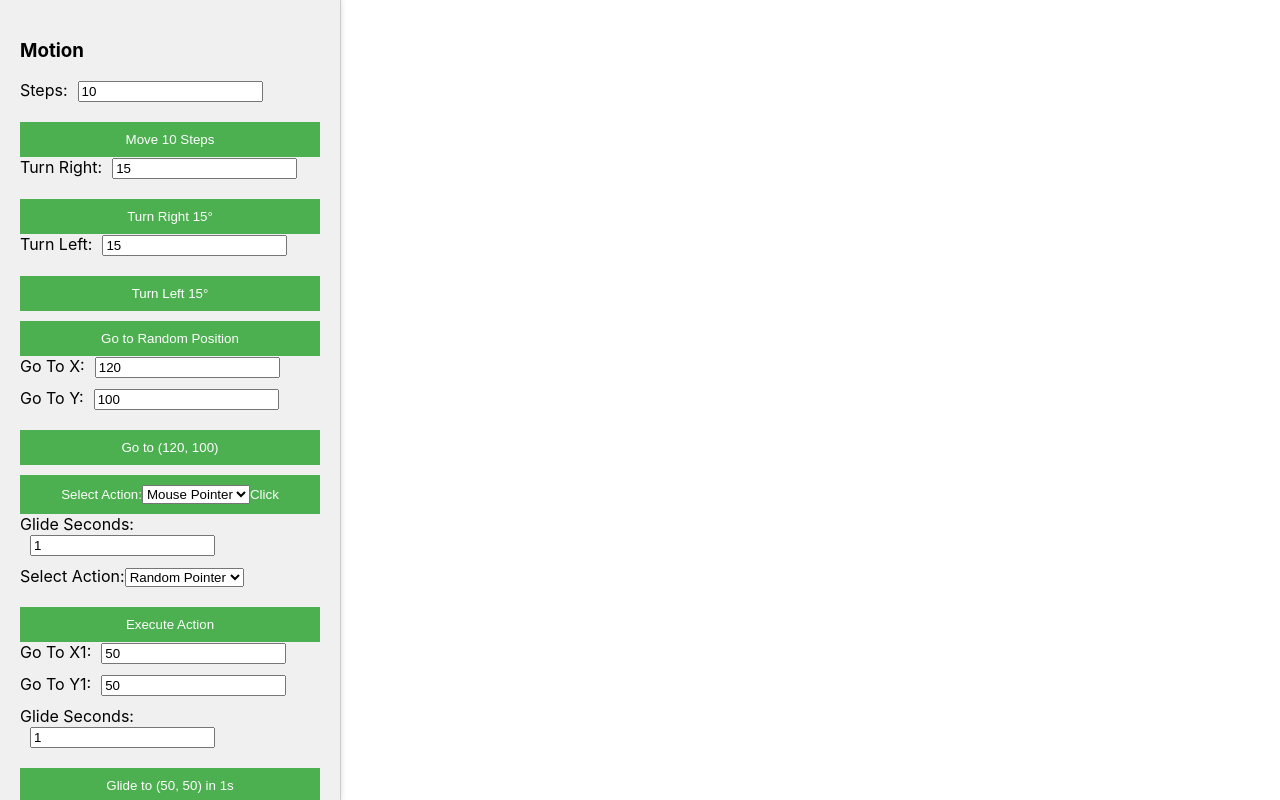
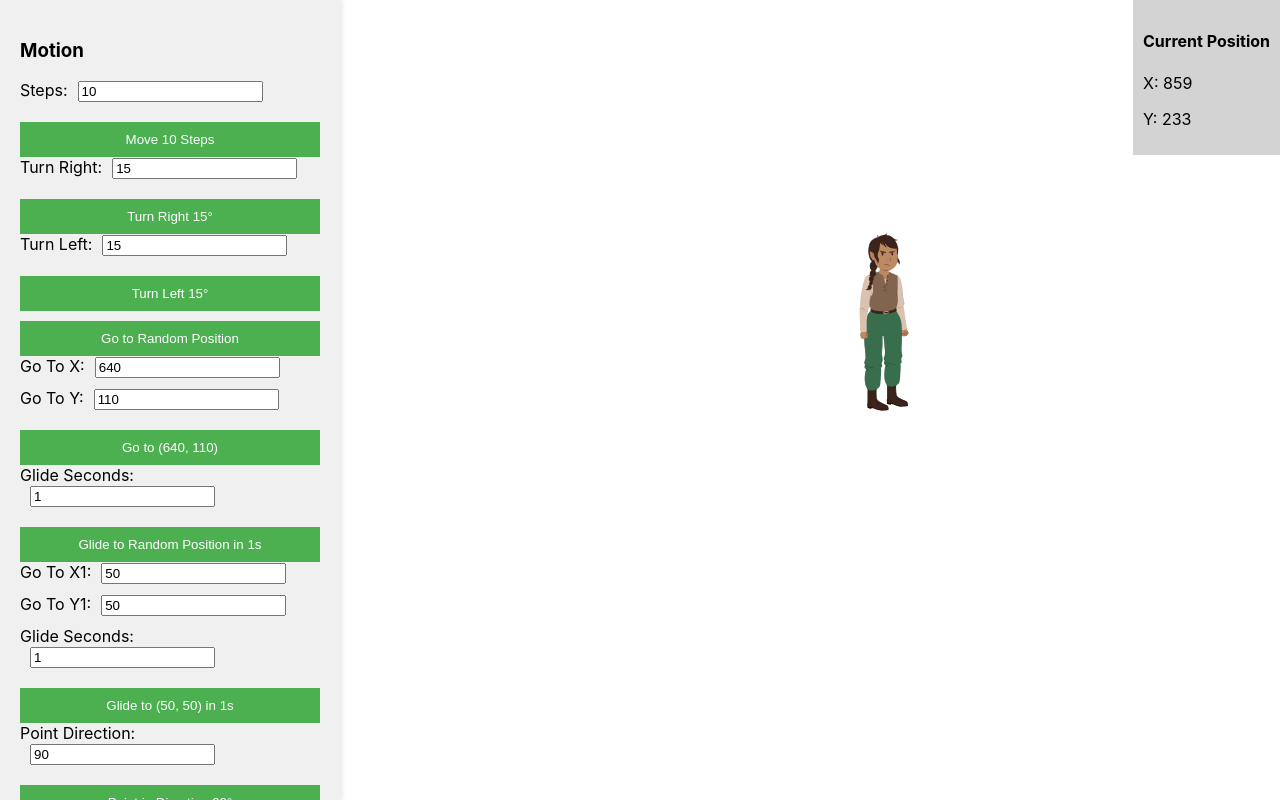
Before and after one commit to meaashishsingh/Motion-Replay-of-an-object, a React (Create React App) app: page / in a window 1280 px wide. Built offline with nearby package versions, Linux system fonts and the light colour scheme.

Commit message:
Update MotionSimulator.js

```diff
--- a/src/MotionSimulator.js
+++ b/src/MotionSimulator.js
@@ -1,17 +1,16 @@
-import React, { useState,useEffect} from 'react';
+import React, { useState,useEffect } from 'react';
 import './App.css';
 import catlogo from '../src/cat5.svg';
 
 const MotionSimulator = () => {
-  const [position, setPosition] = useState({ x: 453, y: 233 });
-  const [position1, setPosition1] = useState({ left: 453, top: 233 });
+  const [position, setPosition] = useState({ x: 859, y: 233 });
   const [angle, setAngle] = useState(0);
   const [size, setSize] = useState(100);
   const [steps, setSteps] = useState(10);
   const [turnDegrees, setTurnDegrees] = useState(15);
   const [turnDegrees1, setTurnDegrees1] = useState(15);
-  const [goToX, setGoToX] = useState(120);
-  const [goToY, setGoToY] = useState(100);
+  const [goToX, setGoToX] = useState(640);
+  const [goToY, setGoToY] = useState(110);
   const [goToX1, setGoToX1] = useState(50);
   const [goToY1, setGoToY1] = useState(50);
   const [glideSeconds, setGlideSeconds] = useState(1);
@@ -26,13 +25,40 @@ const MotionSimulator = () => {
   const [actionHistory, setActionHistory] = useState([]);
   const [initialState, setInitialState] = useState(null); // Store initial state
   const [selectedAction, setSelectedAction] = useState(null);
-  const [selectedAction1, setSelectedAction1] = useState(null);
-
-  // const [position1, setPosition1] = useState({ left: 0, top: 0 });
+  const [selectIndex1,setselectIndex1]=useState();
   const [dragging, setDragging] = useState(false);
   const [offset, setOffset] = useState({ x: 0, y: 0 });
 
+  useEffect(() => {
+    document.addEventListener('mousemove', handleMouseMove);
+    document.addEventListener('mouseup', handleMouseUp);
 
+    return () => {
+      document.removeEventListener('mousemove', handleMouseMove);
+      document.removeEventListener('mouseup', handleMouseUp);
+    };
+  }, [dragging]);
+
+  const handleMouseDown = (e) => {
+    setDragging(true);
+    setOffset({
+      x: e.clientX - position.x,
+      y: e.clientY - position.y,
+    });
+  };
+
+  const handleMouseMove = (e) => {
+    if (dragging) {
+      setPosition({
+        x: e.clientX - offset.x,
+        y: e.clientY - offset.y,
+      });
+    }
+  };
+
+  const handleMouseUp = () => {
+    setDragging(false);
+  };
 
   const storeInitialState = () => {
     setInitialState({
@@ -49,26 +75,40 @@ const MotionSimulator = () => {
   // const maxX = 1086;
   // const minY = -7;
   // const maxY = 608;
-
-  const minX = 6;
-  const maxX = 1136;
-  const minY = 24;
-  const maxY = 624;
+  const minX = 342;
+  const maxX = 1472;
+  const minY = -37;
+  const maxY = 559;
 
   const withinBounds = (x, y) => {
     return x >= minX && x <= maxX && y >= minY && y <= maxY;
   };
 
+  // const moveSteps = (steps) => {
+  //   const rad = (Math.PI / 180) * angle;
+  //   const newX = position.x + steps * Math.cos(rad);
+  //   const newY = position.y + steps * Math.sin(rad);
+  //   if (withinBounds(newX, newY)) {
+  //     setPosition({ x: newX, y: newY });
+  //     setActionHistory([...actionHistory, { action: 'move', params: { steps } }]);
+  //   }
+  // };
   const moveSteps = (steps) => {
+    setPosition((prevPosition) => {
       const rad = (Math.PI / 180) * angle;
-    const newX = position.x + steps * Math.cos(rad);
-    const newY = position.y + steps * Math.sin(rad);
+      const newX = prevPosition.x + steps * Math.cos(rad);
+      const newY = prevPosition.y + steps * Math.sin(rad);
+
       if (withinBounds(newX, newY)) {
-      console.log(newX);
-      console.log(newY);
-      setPosition({ x: newX, y: newY });
-      setActionHistory([...actionHistory, { action: 'move', params: { steps } }]);
+        setActionHistory((prevHistory) => [
+          ...prevHistory,
+          { action: 'move', params: { steps } },
+        ]);
+        return { x: newX, y: newY };
+      } else {
+        return prevPosition;
       }
+    });
   };
 
   const handleMoveSteps = () => {
@@ -166,7 +206,6 @@ const MotionSimulator = () => {
     }
   };
 
-
   const pointInDirection = (direction) => {
     const parsedDirection = Number(direction);
     if (!isNaN(parsedDirection)) {
@@ -180,7 +219,7 @@ const MotionSimulator = () => {
     if (!isNaN(parsedSize)) {
       setSize(parsedSize);
       setActionHistory([...actionHistory, { action: 'changeSize', params: { newSize: parsedSize } }]);
-      const draggableElements = document.querySelectorAll('.draggable');
+      const draggableElements = document.querySelectorAll('.draggable1');
       draggableElements.forEach(element => {
         element.style.width = `${parsedSize}px`;
       });
@@ -287,75 +326,6 @@ const MotionSimulator = () => {
     }
   };
 
-  const moveToTarget = (targetX, targetY, duration) => {
-    const startX = position.x;
-    const startY = position.y;
-
-    const deltaX = targetX - startX;
-    const deltaY = targetY - startY;
-    const steps = duration * 60;
-    const stepX = deltaX / steps;
-    const stepY = deltaY / steps;
-
-    let currentStep = 0;
-
-    const interval = setInterval(() => {
-      currentStep++;
-      const newX = startX + stepX * currentStep;
-      const newY = startY + stepY * currentStep;
-
-      if (currentStep >= steps || !withinBounds(newX, newY)) {
-        clearInterval(interval);
-        setPosition({ x: targetX, y: targetY });
-      } else {
-        setPosition({ x: newX, y: newY });
-      }
-    }, 1000 / 60);
-
-    setActionHistory([...actionHistory, { action: 'moveToTarget', params: { targetX, targetY, duration } }]);
-  };
-
-  const handleAction = () => {
-    if (selectedAction1 === 'Random Pointer') {
-      glideToRandomPosition(Number(glideSeconds))
-    } else if (selectedAction1 === 'Mouse Pointer') {
-      moveToTarget(24, 624, 2);
-    }
-  };
-  const handleMouseDown = (e) => {
-    setDragging(true);
-    setOffset({
-        x: e.clientX - position1.left,
-        y: e.clientY - position1.top,
-    });
-};
-
-const handleMouseMove = (e) => {
-    if (dragging) {
-        setPosition1({
-            left: e.clientX - offset.x,
-            top: e.clientY - offset.y,
-        });
-
-
-    }
-};
-
-const handleMouseUp = () => {
-    setDragging(false);
-};
-
-useEffect(() => {
-
-    document.addEventListener('mousemove', handleMouseMove);
-    document.addEventListener('mouseup', handleMouseUp);
-
-    return () => {
-        document.removeEventListener('mousemove', handleMouseMove);
-        document.removeEventListener('mouseup', handleMouseUp);
-
-    };
-}, [dragging]);
 
   return (
     <div className="app">
@@ -407,17 +377,7 @@ useEffect(() => {
             />
           </label>
           <button onClick={handleGoToPosition}>
-
             Go to ({goToX}, {goToY})
-          </button>
-          <button onClick={() => setTimeout(() => moveToTarget(-23, 608, 2), 1000)}>
-  <label>
-    Select Action:
-    <select value={selectedAction1} onChange={(e) => setSelectedAction1(e.target.value)}>
-      <option value="Mouse Pointer">Mouse Pointer</option>
-    </select>
-  </label>
-  Click
           </button>
           <label>
             Glide Seconds:
@@ -427,15 +387,7 @@ useEffect(() => {
               onChange={(e) => setGlideSeconds(e.target.value)}
             />
           </label>
-          <label>
-              Select Action:
-              <select value={selectedAction1} onChange={(e) => setSelectedAction1(e.target.value)}>
-                <option value="Random Pointer">Random Pointer</option>
-                <option value="Mouse Pointer">Mouse Pointer</option>
-              </select>
-            </label>
-            <button onClick={handleAction}>Execute Action</button>
-          {/* <button onClick={() => glideToRandomPosition(Number(glideSeconds))}>Glide to Random Position in {glideSeconds}s</button> */}
+          <button onClick={() => glideToRandomPosition(Number(glideSeconds))}>Glide to Random Position in {glideSeconds}s</button>
           <label>
             Go To X1:
             <input
@@ -460,7 +412,6 @@ useEffect(() => {
               onChange={(e) => setGlideSeconds(e.target.value)}
             />
           </label>
-
           <button onClick={() => glideToPosition(goToX1, goToY1, glideSeconds)}>Glide to ({goToX1}, {goToY1}) in {glideSeconds}s</button>
           <label>
             Point Direction:
@@ -507,8 +458,6 @@ useEffect(() => {
             />
           </label>
           <button onClick={() => setY(goToY)}>Set Y to {goToY}</button>
-
-
           <h3>Looks</h3>
           <label>
             Size:
@@ -564,31 +513,48 @@ useEffect(() => {
     <button onClick={() => handleSelectAction(selectedAction)}>Replay Actions</button>
         </div>
       </div>
-      <div className="simulation-area">
+
     <div
-          className="object"
+    className="draggable"
+    style={{
+      left: position.x,
+      top: position.y,
+      position: 'absolute',
+      cursor: dragging ? 'grabbing' : 'grab',
+    }}
+    onMouseDown={handleMouseDown}
+  >
+    <img
+      src={catlogo}
+      alt="cat logo"
+      className="draggable1"
+      style={{
+         width: '50px',
+        // height: '100px',
+        transform: `rotate(${angle}deg)`,
+        display: visible ? 'block' : 'none',
+      }}
+    />
+    {word && (
+      <div
         style={{
           position: 'absolute',
-            left: position.x,
-            top: position.y,
-            transform: `rotate(${angle}deg)`,
-            width: size,
-            height: size,
-            display: visible ? 'block' : 'none'
+          left: 60,
+          top: 0,
+          padding: '5px',
+          backgroundColor: 'rgba(255, 255, 255, 0.8)',
+          border: '1px solid #000',
+          borderRadius: '50px',
         }}
       >
-          <img src={catlogo}     className="draggable"
-            style={{ left: position1.left, top: position1.top }}
-            onMouseDown={handleMouseDown}
-alt="Object" />
-          {word && (
-
-
-            <div className="speech-bubble">
         {word}
       </div>
     )}
   </div>
+  <div className="preview" style={{ position: 'absolute', right: 0, top: 0, padding: '10px', backgroundColor: 'lightgray' }}>
+        <h4>Current Position</h4>
+        <p>X: {Math.round(position.x)}</p>
+        <p>Y: {Math.round(position.y)}</p>
       </div>
 </div>
   );
```
Lines whose indentation alone changed are shown as unchanged.
